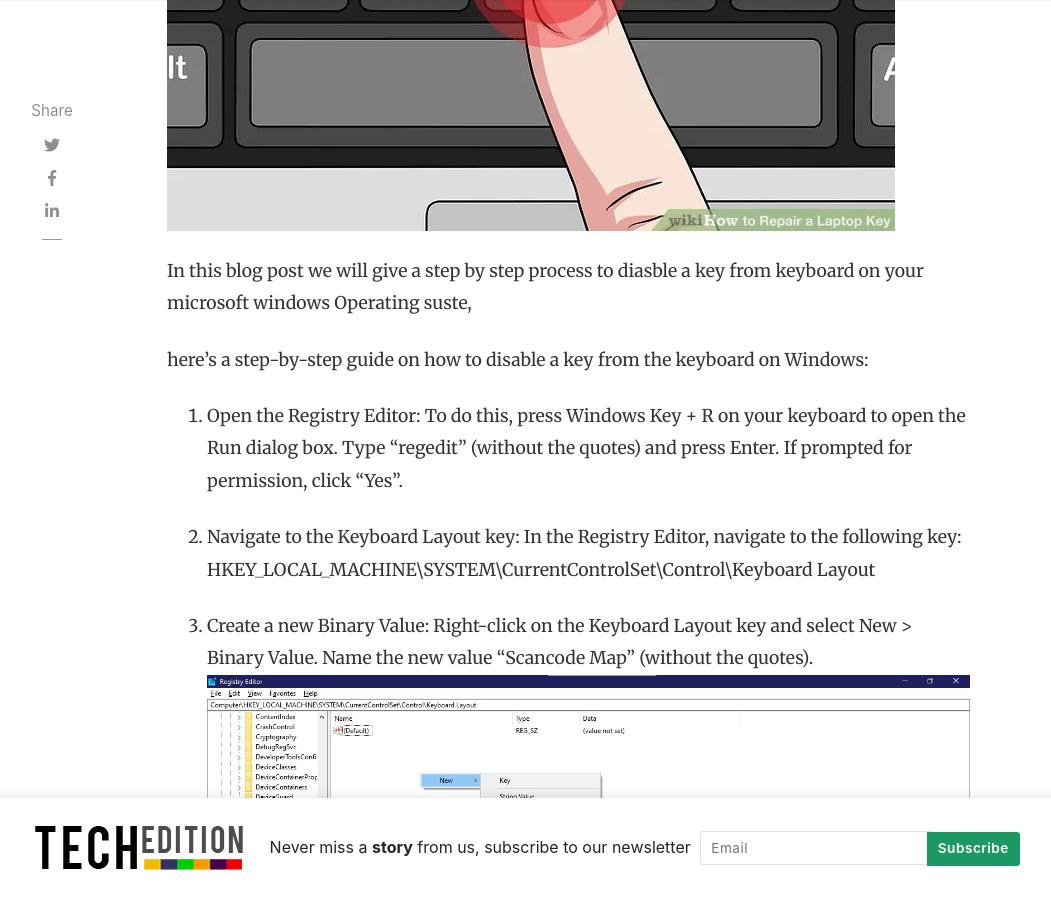
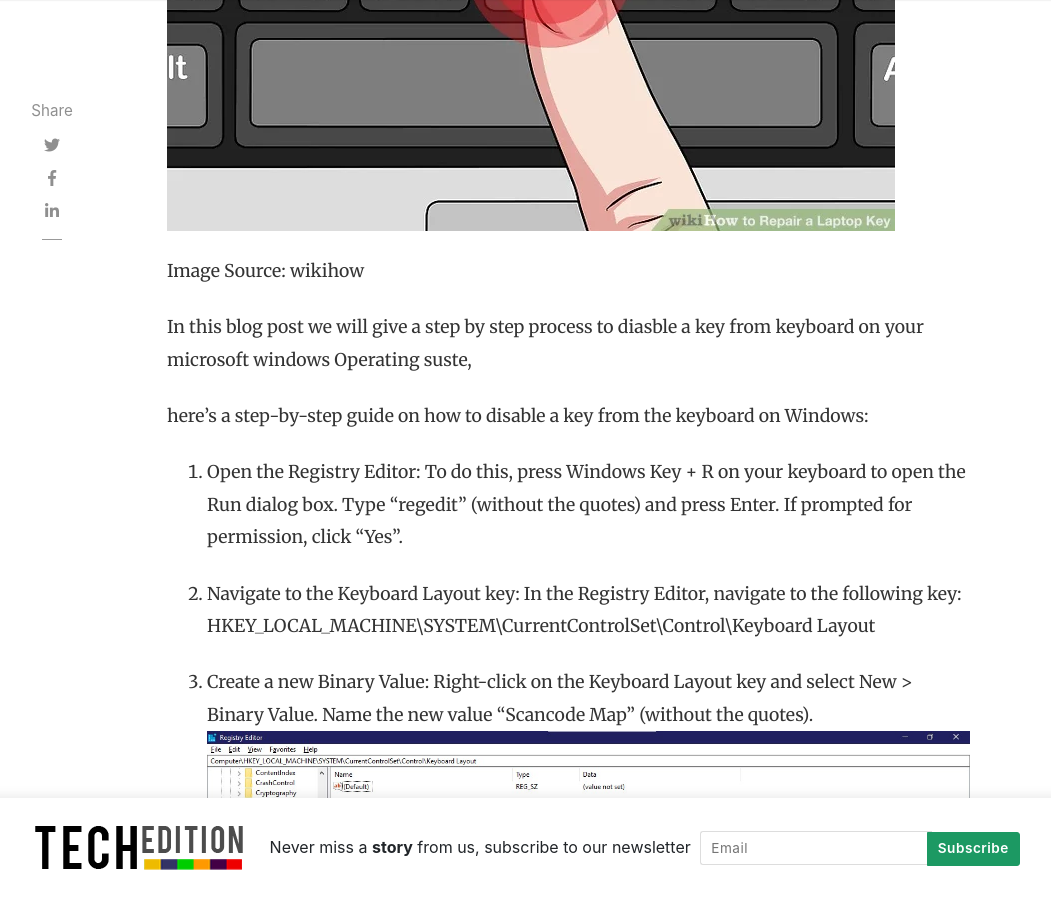
Before and after one commit to akhilgeo/Techedition.net, a Jekyll site: the page built from _posts/2023-04-09-how-to-disable-a-key-from-the-keyboard-on-windows.md, in a window 1280 px wide and 900 px high, scrolled down 588 px. Shown: the whole window, without its empty margins (118-1169 px from the left). Built offline with Jekyll 4.4.1, drawn with Linux system fonts in a browser that asks for light colours; nearby versions of some CDN libraries; comment, search, counter and statistics services are not loaded.

Commit message:
Update 2023-04-09-how-to-disable-a-key-from-the-keyboard-on-windows.md

```diff
--- a/_posts/2023-04-09-how-to-disable-a-key-from-the-keyboard-on-windows.md
+++ b/_posts/2023-04-09-how-to-disable-a-key-from-the-keyboard-on-windows.md
@@ -9,6 +9,8 @@ description: |-
 
   here's a step-by-step guide on how to disable a key from the keyboard on Windows:
 ---
+
+Image Source: wikihow
 
 In this blog post we will give a step by step process to diasble a key from keyboard on your microsoft windows Operating suste,
 
```
